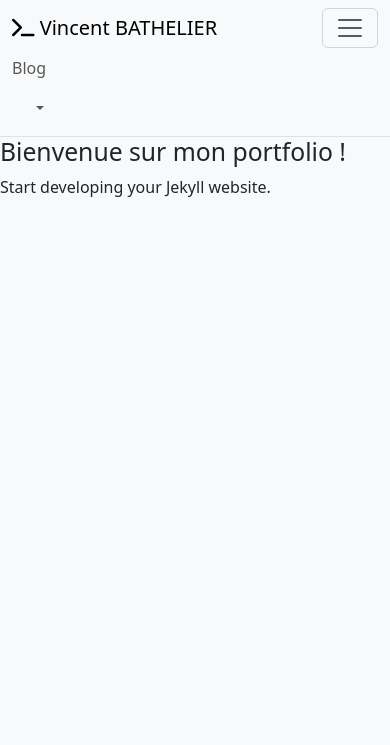
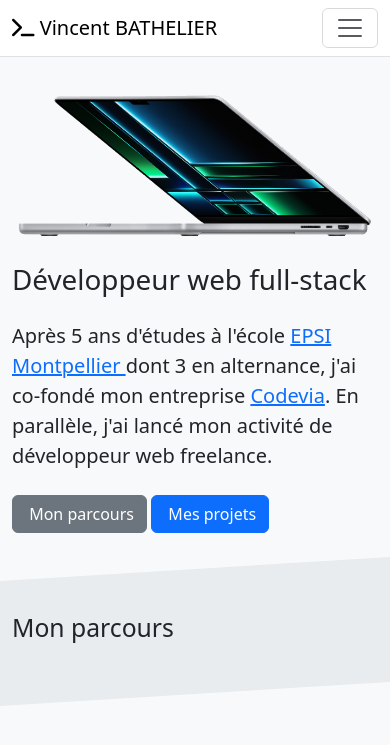
Before and after one commit to d9beuD/d9beud.com, a Jekyll site: the page built from docs/index.html, in a window 390 px wide. Shown: the top 745 px of the page. Built offline with Jekyll 4.4.1, drawn with Linux system fonts in a browser that asks for light colours; nearby versions of some CDN libraries.

Commit message:
Add content

```diff
--- a/docs/_sass/custom.scss
+++ b/docs/_sass/_custom.scss
@@ -23,8 +23,8 @@
 @import "bootstrap/grid";
 // @import "bootstrap/tables";
 // @import "bootstrap/forms";
-// @import "bootstrap/buttons";
-// @import "bootstrap/transitions";
+@import "bootstrap/buttons";
+@import "bootstrap/transitions";
 @import "bootstrap/dropdown";
 // @import "bootstrap/button-group";
 @import "bootstrap/nav";
--- /dev/null
+++ b/docs/_sass/_history.scss
@@ -0,0 +1,16 @@
+.history {
+  position: relative;
+}
+
+.history-timeline {
+  background-color: var(--bs-body-color);
+  position: absolute;
+  top: 0;
+  bottom: 0;
+  left: 0;
+
+  .history-timeline-icon {
+    background-color: var(--bs-secondary-bg);
+    font-size: map-get($display-font-sizes, 1);
+  }
+}
--- /dev/null
+++ b/docs/_sass/_main.scss
@@ -0,0 +1,73 @@
+@import "bootstrap/functions";
+@import "bootstrap/variables";
+@import "bootstrap/variables-dark";
+@import "bootstrap/maps";
+@import "bootstrap/mixins";
+
+:root {
+  --d9-triangle-height: 1.5rem;
+}
+
+@include media-breakpoint-up(sm) {
+  :root {
+    --d9-triangle-height: 2rem;
+  }
+}
+
+@include media-breakpoint-up(md) {
+  :root {
+    --d9-triangle-height: 3rem;
+  }
+}
+
+@include media-breakpoint-up(lg) {
+  :root {
+    --d9-triangle-height: 4rem;
+  }
+}
+
+body {
+  background-color: var(--bs-tertiary-bg);
+}
+
+.dropdown-toggle.show {
+  outline: 0 !important;
+}
+
+.section {
+  padding: $spacer * 2 0;
+
+  &:nth-child(even) {
+    background-color: var(--bs-secondary-bg);
+    position: relative;
+    margin-top: calc(var(--d9-triangle-height) / 2);
+    margin-bottom: calc(var(--d9-triangle-height) / 2);
+
+    &::before, &::after {
+      content: "";
+      position: absolute;
+      height: 0;
+    }
+
+    &::before {
+      top: calc(var(--d9-triangle-height) * -1);
+      border-top: var(--d9-triangle-height) solid transparent;
+      border-right: 100vw solid var(--bs-secondary-bg);
+    }
+
+    &::after {
+      bottom: calc(var(--d9-triangle-height) * -1);
+      border-bottom: var(--d9-triangle-height) solid transparent;
+      border-left: 100vw solid var(--bs-secondary-bg);
+    }
+  }
+
+  &:first-child {
+    h1, p {
+      margin-bottom: $spacer * 1.5;
+    }
+  }
+}
+
+@import "history";
+@import "navbar";
--- a/docs/_sass/_navbar.scss
+++ b/docs/_sass/_navbar.scss
@@ -1,7 +1,3 @@
 .navbar {
-  background-color: var(--bs-bg-light);
-
-  @include color-mode(dark) {
-    background-color: var(--bs-bg-dark);
-  }
+  background-color: var(--bs-body-bg);
 }
--- a/docs/_sass/main.scss
+++ /dev/null
@@ -1,17 +0,0 @@
-@import "bootstrap/functions";
-@import "bootstrap/variables";
-@import "bootstrap/variables-dark";
-@import "bootstrap/maps";
-@import "bootstrap/mixins";
-
-body {
-  background-color: var(--bs-light);
-}
-
-@include color-mode(dark) {
-  body {
-    background-color: var(--bs-dark);
-  }
-}
-
-@import "navbar";
--- /dev/null
+++ b/docs/index.html
@@ -0,0 +1,60 @@
+---
+layout: home
+title: "Accueil"
+---
+
+<main markdown="0">
+  <section class="section">
+    <div class="container">
+      <div class="row align-items-center justify-content-between">
+        <div class="col-md-7 col-lg-6 order-2 order-md-first">
+          <h1>Développeur web full-stack</h1>
+          <p class="lead" markdown="1">
+            Après 5 ans d'études à l'école
+            <a
+              href="https://www.epsi.fr/campus/campus-de-montpellier/"
+              target="_blank"
+            >
+              EPSI Montpellier
+            </a>
+            dont 3 en alternance, j'ai co-fondé mon entreprise
+            <a href="https://codevia.io" target="_blank">Codevia</a>. En
+            parallèle, j'ai lancé mon activité de développeur web freelance.
+          </p>
+          <div>
+            <button class="btn btn-secondary mb-1">
+              <i class="fa-solid fa-timeline-arrow"></i>
+              Mon parcours
+            </button>
+            <button class="btn btn-primary mb-1">
+              <i class="fa-solid fa-rectangle-vertical-history"></i>
+              Mes projets
+            </button>
+          </div>
+        </div>
+
+        <div class="col">
+          <img
+            class="img-fluid mb-3"
+            src="/assets/images/home/mbp16-spacegray-hero.webp"
+            alt="Illustration d'un MacBook Pro 16 pouces"
+          />
+        </div>
+      </div>
+    </div>
+  </section>
+
+  <section class="section">
+    <div class="container">
+      <h2>Mon parcours</h2>
+
+      <div class="history">
+        <div class="history-timeline">
+          <div class="history-timeline-icon">
+            <!-- <i class="fa-solid fa-arrow-up-long"></i> -->
+          </div>
+        </div>
+      </div>
+    </div>
+  </section>
+</main>
--- a/docs/index.md
+++ /dev/null
@@ -1,8 +0,0 @@
----
-layout: home
-title: "Porfolio"
----
-
-## Bienvenue sur mon portfolio !
-
-Start developing your Jekyll website.
```
Also changed, not shown: docs/assets/images/home/mbp16-spacegray-hero.webp (added).
